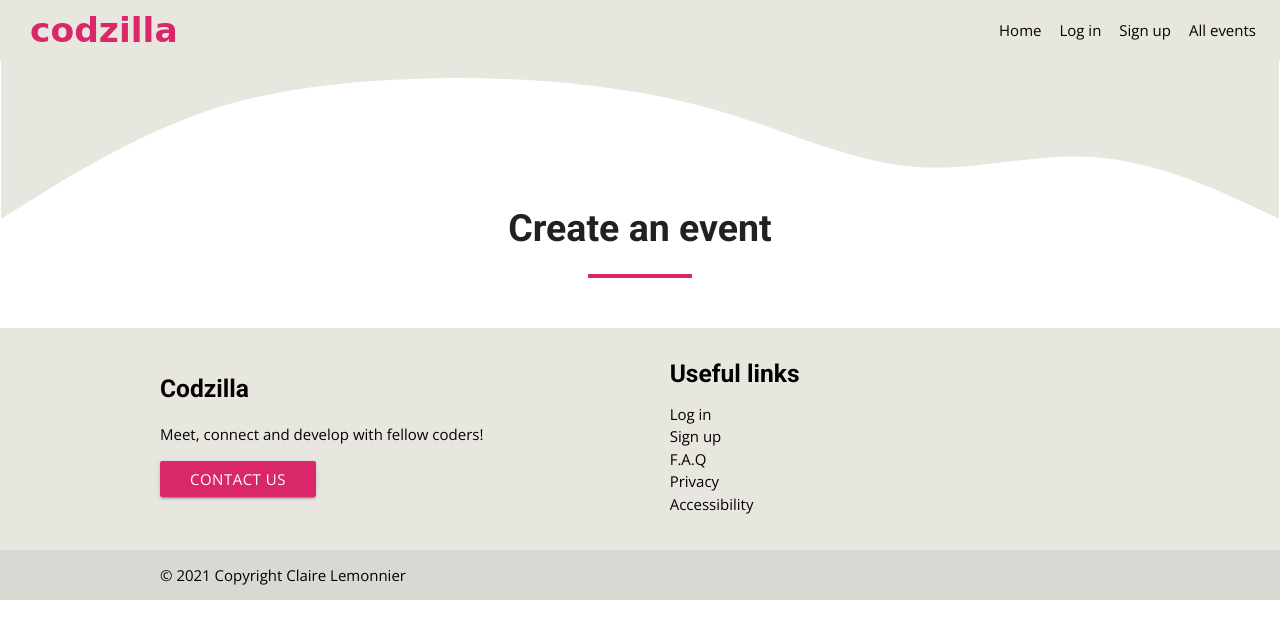
After one commit to lemocla/Codzilla, a Flask app: page /add-event in a window 1280 px wide. The commit adds this page. Shown: the top 639 px of the page. Run offline with Flask 2, Linux system fonts and the light colour scheme; some web fonts are replaced.

Commit message:
Create and route add an event page

```diff
--- a/app/events.py
+++ b/app/events.py
@@ -25,3 +25,8 @@ def event(event_id):
                            admin=admin, owner=owner,
                            attendees=attendees,
                            questions_answers=questions_answers)
+
+
+@events.route("/add-event", methods=["GET", "POST"])
+def add_event():
+    return render_template("add-event.html")
--- /dev/null
+++ b/app/templates/add-event.html
@@ -0,0 +1,13 @@
+{% extends "base.html" %}
+{% block title %}Create an event{% endblock %}
+
+{% block content %}
+
+<div class="row head-container">
+    <div class="col s12">
+        <h1 class="center-align">Create an event</h1>
+        <hr class="breakline">
+    </div>
+</div>
+
+{% endblock  %}
--- a/app/templates/base.html
+++ b/app/templates/base.html
@@ -30,8 +30,8 @@
         <ul class="right">
           <li><a class="nav-item" href="{{ url_for('main.home') }}"><i class="fas fa-home"></i></a></li>
           <li><a class="nav-item" href=""><i class="fas fa-bell"></i></a></li>
-          <li><a class="nav-item" href=""><i class="far fa-calendar-plus"></i></a></li>
-          <li><a class="nav-item" href="{{ url_for('main.browse_events_groups')}}"><i class="fas fa-search"></i></a></li>
+          <li><a class="nav-item" href="{{ url_for('events.add_event') }}"><i class="far fa-calendar-plus"></i></a></li>
+          <li><a class="nav-item" href="{{ url_for('main.browse_events_groups') }}"><i class="fas fa-search"></i></a></li>
           <li><a class="nav-item dropdown-button" data-activates="profile" data-beloworigin="true" href=""><i
                 class="fas fa-user"></i></a></li>
         </ul>
--- a/app/templates/group.html
+++ b/app/templates/group.html
@@ -68,6 +68,11 @@
     <div class="col s12">
         <h2>Upcoming events</h2>
     </div>
+    {% if admin == True %}
+    <div class="col s12">
+        <a href="{{ url_for('events.add_event')}}" class="btn btn-send">Add an event</a>
+    </div>
+    {% endif %}
     {% if events|length > 0 %}
     {% for event in events %}
     <div class="col s12">
--- a/app/templates/my-events.html
+++ b/app/templates/my-events.html
@@ -27,7 +27,7 @@
         <h2>As an organiser</h2>
     </div>
     <div class="col s12 m6 col-add-group">
-        <a href="" class="btn btn-send">Add an event</a>
+        <a href="{{ url_for('events.add_event') }}" class="btn btn-send">Add an event</a>
     </div>
 
     {% if organising|length > 0 %}
--- a/app/templates/my-groups.html
+++ b/app/templates/my-groups.html
@@ -134,7 +134,7 @@
     {% endif %}
 </div>
 
-<!-- Delete profiel  -->
+<!-- Delete group  -->
 <div id="delete-group-modal" class="modal">
     <div class="modal-content">
         <!--Modal content -->
--- a/app/templates/profile-completed.html
+++ b/app/templates/profile-completed.html
@@ -15,8 +15,8 @@
 <div class="row">
 <div class="col s12 center-align margin-bottom">
 <h2>What would you like to do next?</h2></div>
-<div class="col s12 center-align"><a href="!#" class="btn contact-btn btn-width">Browse events</a></div>
-<div class="col s12 center-align"><a href="!#" class="btn contact-btn btn-width">Add an event</a></div>
+<div class="col s12 center-align"><a href="{{ url_for('main.browse_events_groups') }}" class="btn contact-btn btn-width">Browse events</a></div>
+<div class="col s12 center-align"><a href="{{ url_for('events.add_event') }}" class="btn contact-btn btn-width">Add an event</a></div>
 <div class="col s12 center-align"><a href="{{ url_for('main.home') }}" class="btn contact-btn btn-width">Go to homepage</a></div>
 
 
```
